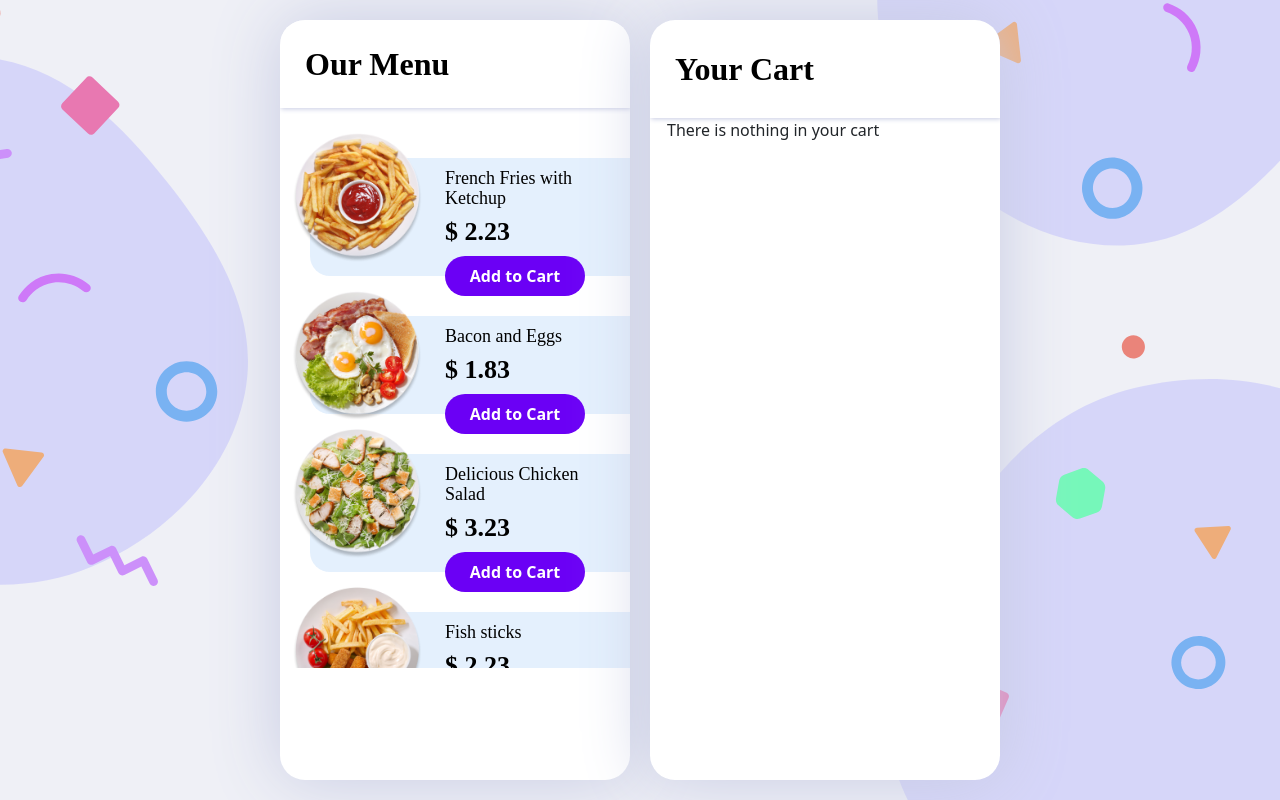
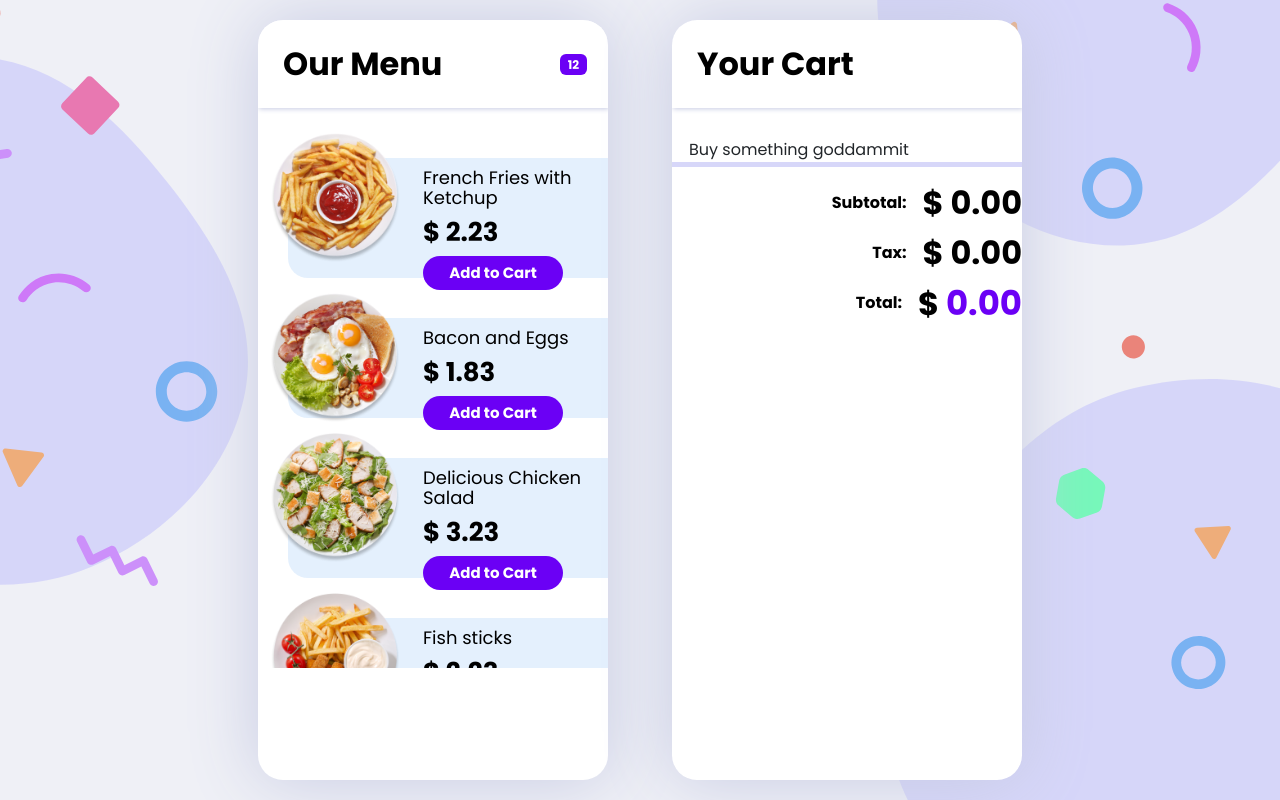
Before and after one commit to JolomiTee/Advent-of-CSS, a plain HTML site: page 2/index.html in a window 1280 px wide. Drawn offline with nearby package versions, Linux system fonts and the light colour scheme.

Commit message:
Completed initial state of cart component

```diff
--- a/2/index.html
+++ b/2/index.html
@@ -6,6 +6,9 @@
   <!-- Required meta tags -->
   <meta charset="utf-8">
   <meta name="viewport" content="width=device-width, initial-scale=1, shrink-to-fit=no">
+  <link rel="preconnect" href="https://fonts.googleapis.com">
+<link rel="preconnect" href="https://fonts.gstatic.com" crossorigin>
+<link href="https://fonts.googleapis.com/css2?family=Poppins:wght@400;700&display=swap" rel="stylesheet">
 
   <!-- Bootstrap CSS v5.2.1 -->
   <link href="https://cdn.jsdelivr.net/npm/bootstrap@5.2.1/dist/css/bootstrap.min.css" rel="stylesheet"
@@ -22,12 +25,17 @@
         <div class="main__container">
             <div class="header">
                 <h1>Our Menu</h1>
+                <div>
 
-                <button class="d-md-none" type="button" data-bs-toggle="offcanvas" data-bs-target="#Cart__container" aria-controls="Cart__container">
-                    <svg xmlns="http://www.w3.org/2000/svg" viewBox="0 0 576 512">
-                          <path d="M96 0c11.5 0 21.4 8.19 23.6 19.51L121.1 32h420.7c20.3 0 36.5 20.25 30.8 40.66l-54 192.04c-3.9 13.8-16.5 23.3-30.8 23.3H170.7l9.2 48H488c13.3 0 24 10.7 24 24s-10.7 24-24 24H159.1c-10.6 0-20.5-8.2-22.7-19.5L76.14 48H24C10.75 48 0 37.25 0 24S10.75 0 24 0h72zm32 464c0-26.5 21.5-48 48-48s48 21.5 48 48-21.5 48-48 48-48-21.5-48-48zm384 0c0 26.5-21.5 48-48 48s-48-21.5-48-48 21.5-48 48-48 48 21.5 48 48z"/>
+                    <button class="btn">
+                        <span class="badge" id="badgeCounter">12</span>
+                    </button>
+                    <button title="Your cart" type="button" role="button" class="d-md-none" type="button" data-bs-toggle="offcanvas" data-bs-target="#Cart__container" aria-controls="Cart__container">
+                        <svg xmlns="http://www.w3.org/2000/svg" viewBox="0 0 576 512">
+                              <path d="M96 0c11.5 0 21.4 8.19 23.6 19.51L121.1 32h420.7c20.3 0 36.5 20.25 30.8 40.66l-54 192.04c-3.9 13.8-16.5 23.3-30.8 23.3H170.7l9.2 48H488c13.3 0 24 10.7 24 24s-10.7 24-24 24H159.1c-10.6 0-20.5-8.2-22.7-19.5L76.14 48H24C10.75 48 0 37.25 0 24S10.75 0 24 0h72zm32 464c0-26.5 21.5-48 48-48s48 21.5 48 48-21.5 48-48 48-48-21.5-48-48zm384 0c0 26.5-21.5 48-48 48s-48-21.5-48-48 21.5-48 48-48 48 21.5 48 48z"/>
                         </svg>
-                  </button>
+                      </button>
+                </div>
 
             </div>
 
@@ -105,26 +113,35 @@
         </div>
 
 
-        <div class="offcanvas offcanvas-start" data-bs-backdrop="static" tabindex="-1" id="Cart__container" aria-label="Your cart">
+        <div class="offcanvas offcanvas-start" tabindex="-1" id="Cart__container" aria-label="Your cart">
             <div class="offcanvas-header header">
                 <h2 class="offcanvas-title" id="staticBackdropLabel">Your Cart</h2>
                 <button type="button" class="btn-close d-md-none" data-bs-dismiss="offcanvas" aria-label="Close"></button>
             </div>
             <div class="offcanvas-body">
                 <div>
-                    <span class="alert">There is nothing in your cart</span>
+                    <span class="alert">Buy something goddammit</span>
+                </div>
+
+                <div class="calculator" id="calculator">
+                    <div class="expenditure">
+                        <span class="calcMeta">Subtotal:</span>
+                        <h5>$ <span id="subtotal">0.00</span></h5>
+                    </div>
+                    <div class="expenditure">
+                        <span class="calcMeta">Tax:</span>
+                        <h5>$ <span id="tax">0.00</span></h5>
+                    </div>
+                    <div class="expenditure">
+                        <span class="calcMeta">Total:</span>
+                        <h5>$ <span id="total">0.00</span></h5>
+                    </div>
                 </div>
             </div>
         </div>
 
 
 
-        <!-- <div class="main__cart d-none d-md-block">
-            <div class="header">
-                <h1>Your Cart</h1>
-                <button type="button" class="btn-close d-md-none" data-bs-dismiss="offcanvas" aria-label="Close"></button>
-            </div>
-        </div> -->
 
     </main>
     <!-- <footer>
--- a/2/style.css
+++ b/2/style.css
@@ -2,6 +2,7 @@
     margin: 0;
     padding: 0;
     box-sizing: border-box;
+    font-family: 'Poppins', sans-serif;
 }
 body{
     background-color: #EFF0F6;
@@ -43,15 +44,6 @@ main{
     overflow:hidden;
     position: relative;
 }
-
-.offcanvas{
-    width: 370px !important;
-    border-radius: 20px;
-    margin: 0 auto;
-}
-.offcanvas-header{
-    border-radius: 25px 25px 0 0;
-}
 h1,h2{
     font-family: 'Poppins';
     font-style: normal;
@@ -60,13 +52,14 @@ h1,h2{
     color: #000000;
     margin: 0;
 }
-.header{
+.header, .offcanvas-header{
     padding: 25px;
     background: #FFFFFF;
     box-shadow: 1px 1px 5px #C7CBE3;
     display: flex;
     justify-content: space-between;
     align-items: center;
+    max-height: 88px;
 }
 .header button{
     width: 35px;
@@ -78,6 +71,11 @@ h1,h2{
 .header button svg{
     fill: rgb(228, 201, 50);
 }
+.badge{
+    position: absolute;
+    background: #6B00F5;
+
+}
 .menu__items{
     height: 550px;
     margin-top: 10px;
@@ -88,7 +86,7 @@ h1,h2{
     margin: 40px 0 0 30px;
     background: rgba(122, 179, 243, 0.2);
     border-radius: 20px 0 0 20px;
-    padding: 10px 10px 20px;
+    padding: 10px 10px 22px;
     position: relative;
 }
 .item__description{
@@ -127,23 +125,67 @@ h1,h2{
     padding: 4px 18px;
     gap: 10px;
     width: 140px;
-    height: 40px;
+    height: 34px;
     background: #6B00F5;
     border-radius: 20px;
     border: none;
     font-weight: 700;
-    font-size: 16px;
+    font-size: 15px;
     line-height: 24px;
     color: #FFFFFF;
     position: absolute;
 }
 
+.offcanvas{
+    width: 370px !important;
+    border-radius: 20px;
+    margin: 0 auto;
+}
+.offcanvas-header{
+    border-radius: 25px 25px 0 0;
+}
+.offcanvas-body{
+    padding-top: 30px;
+    display: flex;
+    flex-direction: column;
+    justify-content: space-between;
+}
 
 
 
-
-
-
+.calculator{
+    border-top:  5px solid #D7D7F9;
+    padding-top: 20px;
+    display: flex;
+    flex-direction: column;
+    gap: 10px;
+}
+.expenditure{
+    display: flex;
+    justify-content: flex-end;
+    gap: 1rem;
+}
+.calcMeta{
+    font-family: 'Poppins';
+    font-style: normal;
+    font-weight: 700;
+    font-size: 16px;
+    line-height: 32px;
+    text-align: right;
+    color: #000000;
+}
+h5{
+    font-family: 'Poppins';
+    font-style: normal;
+    font-weight: 700;
+    font-size: 32px;
+    line-height: 32px;
+    color: #000000;
+}
+#total{
+    color: #6B00F5;
+    font-size: 34px;
+}
 
 
 
@@ -154,6 +196,9 @@ h1,h2{
     }
 }
 @media screen and (min-width: 768px) {
+    main{
+        gap: 5%;
+    }
     .main__container, .main__cart{
         width: 350px;
         height: 95vh;
```
